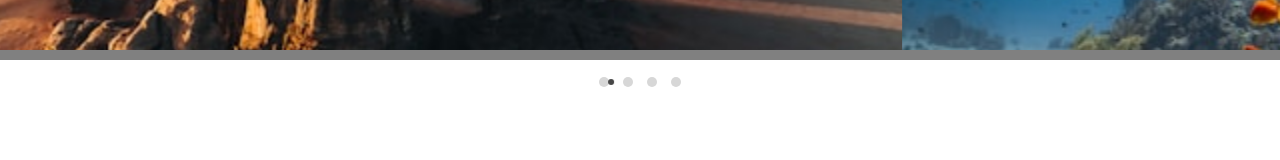
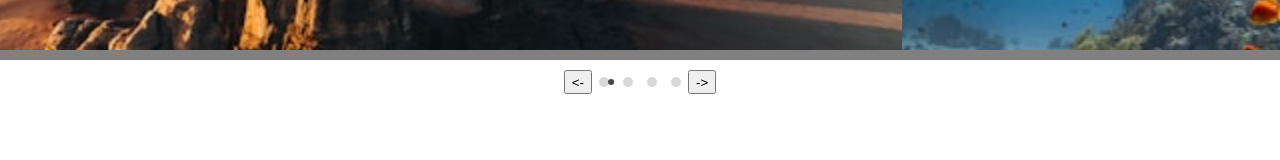
Before and after one commit to Neo319/dynamic-ui-demo, a website built with webpack: page src/index.html in a window 1280 px wide. Shown: the part 865-1025 px from the top of the page. Built offline with nearby package versions, Linux system fonts and the light colour scheme.

Commit message:
add left and right buttons to tabs

```diff
--- a/src/carousel.js
+++ b/src/carousel.js
@@ -17,6 +17,11 @@ const carousel = function () {
     const tabs = document.createElement('div')
     tabs.id = 'tabs'
 
+    const leftButton = document.createElement('button')
+    leftButton.textContent = '<-'
+    tabs.appendChild(leftButton)
+    leftButton.id = 'leftButton'
+
     //create a menu of divs that appear as circles to cycle through images
     for (let i = 0; i <= imageCount; i++) {
         const newDivContainer = document.createElement('div')
@@ -32,7 +37,17 @@ const carousel = function () {
         tabs.appendChild(newDivContainer)
     }
 
+    const rightButton = document.createElement('button')
+    rightButton.textContent = '->'
+    tabs.appendChild(rightButton)
+    rightButton.id = 'rightButton'
+
+
     container.after(tabs) //tabs are appended after the slider container
+
+
+
+
 
     // a dot that indicates which image is currently displayed
     const dot = document.createElement('div')
@@ -73,9 +88,6 @@ const carousel = function () {
                 currentImage = 0
                 changeImage(currentImage)
             }
-
-
-
         }, 5000)
     }
     scroller() // initiating the loop
--- a/src/style.css
+++ b/src/style.css
@@ -112,7 +112,6 @@ body {
     position: absolute;
 }
 
-
 footer {
     margin-top: 200px;
 }
```
Also changed, not shown: dist/bundle.js.
